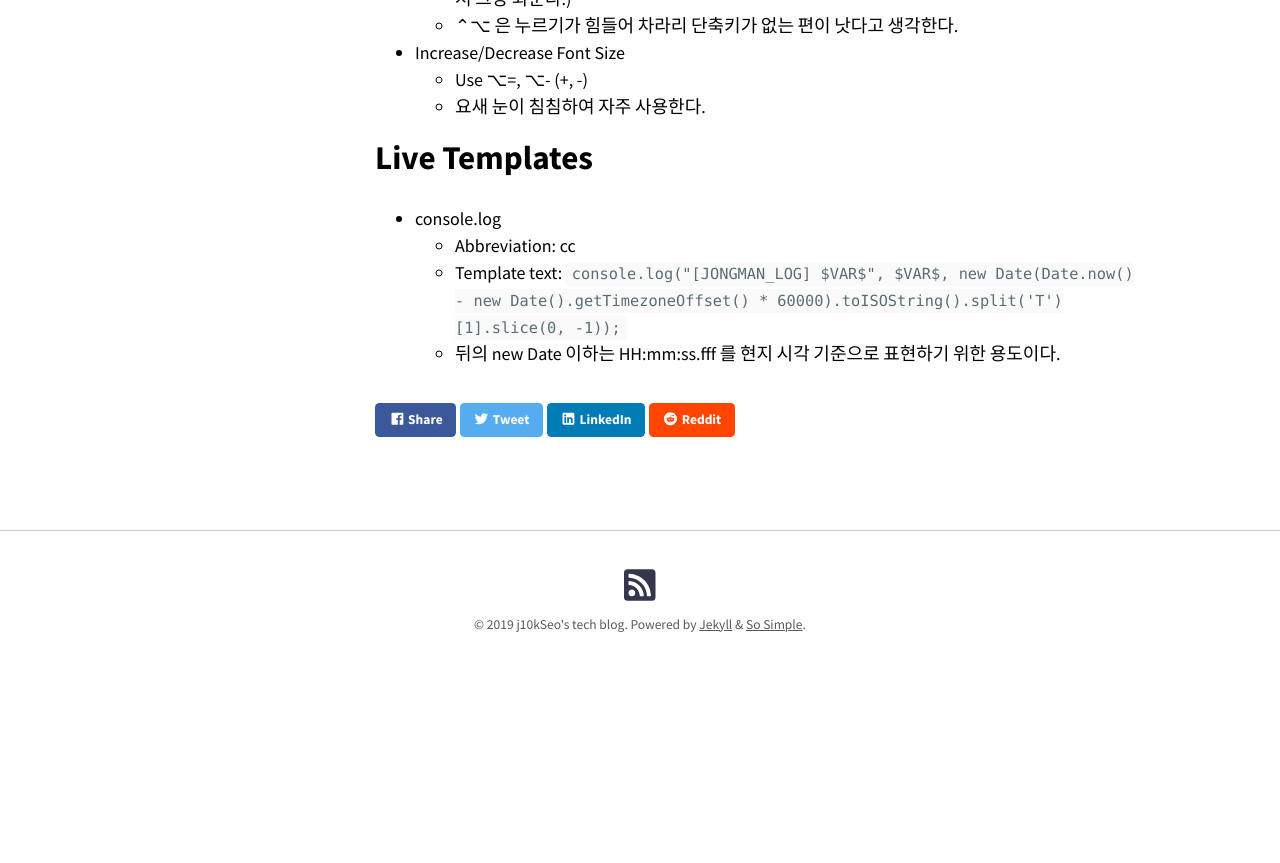
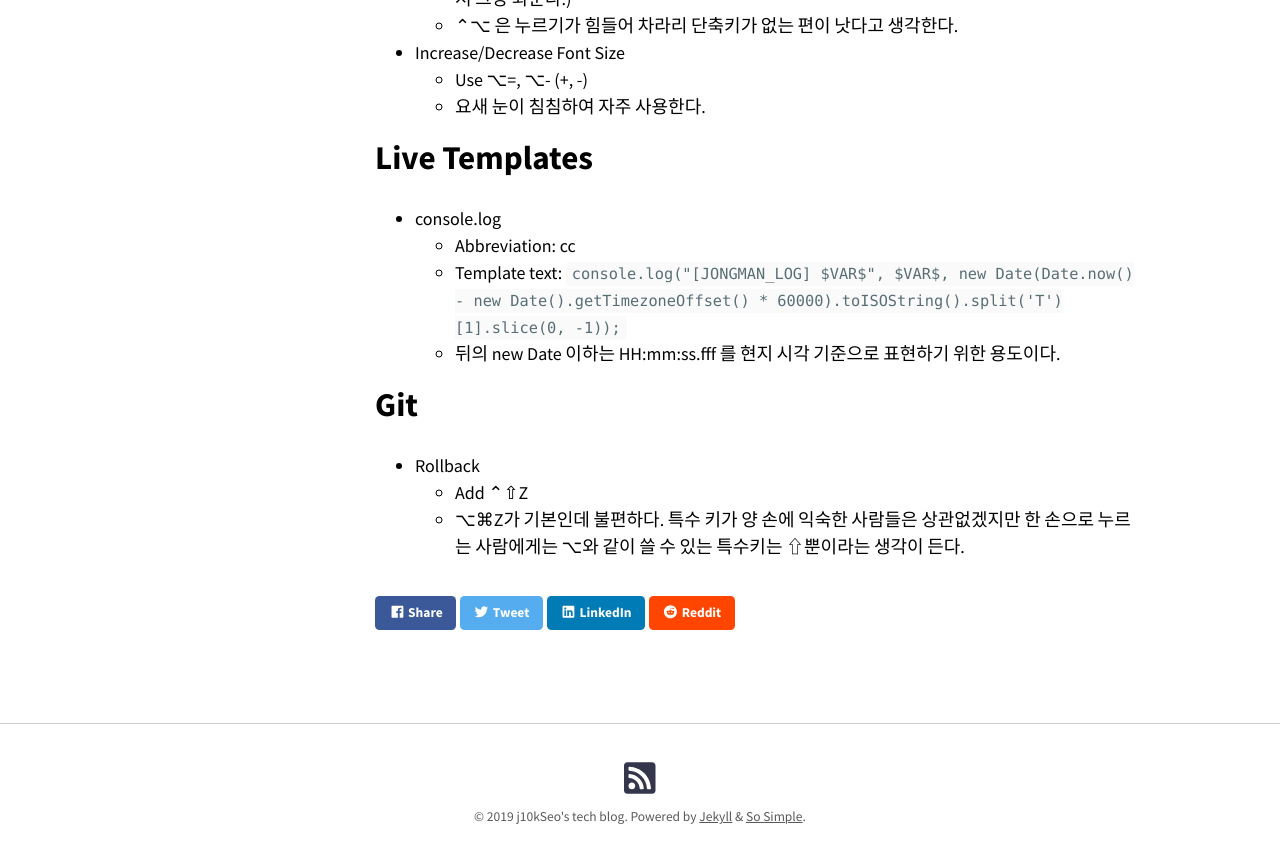
Before and after one commit to j10kSeo/j10kSeo.github.io, a Jekyll site: the page built from _posts/2019-12-02-intellij.md, in a window 1280 px wide and 900 px high, scrolled down 1094 px. Shown: the top 863 px of the window. Built offline with Jekyll 4.4.1, drawn with Linux system fonts in a browser that asks for light colours; nearby versions of some CDN libraries; before the commit the page ends 1801 px from its top, so only the background shows below that.

Commit message:
rollback 추가

```diff
--- a/_posts/2019-12-02-intellij.md
+++ b/_posts/2019-12-02-intellij.md
@@ -48,3 +48,9 @@ Intellij IDEA의 default 설정으로는 부족하거나 불편한 부분이 있
   - Abbreviation: cc
   - Template text: `console.log("[JONGMAN_LOG] $VAR$", $VAR$, new Date(Date.now() - new Date().getTimezoneOffset() * 60000).toISOString().split('T')[1].slice(0, -1));`
   - 뒤의 new Date 이하는 HH:mm:ss.fff 를 현지 시각 기준으로 표현하기 위한 용도이다.
+
+# Git
+
+- Rollback
+  - Add ⌃⇧Z
+  - ⌥⌘Z가 기본인데 불편하다. 특수 키가 양 손에 익숙한 사람들은 상관없겠지만 한 손으로 누르는 사람에게는 ⌥와 같이 쓸 수 있는 특수키는 ⇧뿐이라는 생각이 든다.
```
